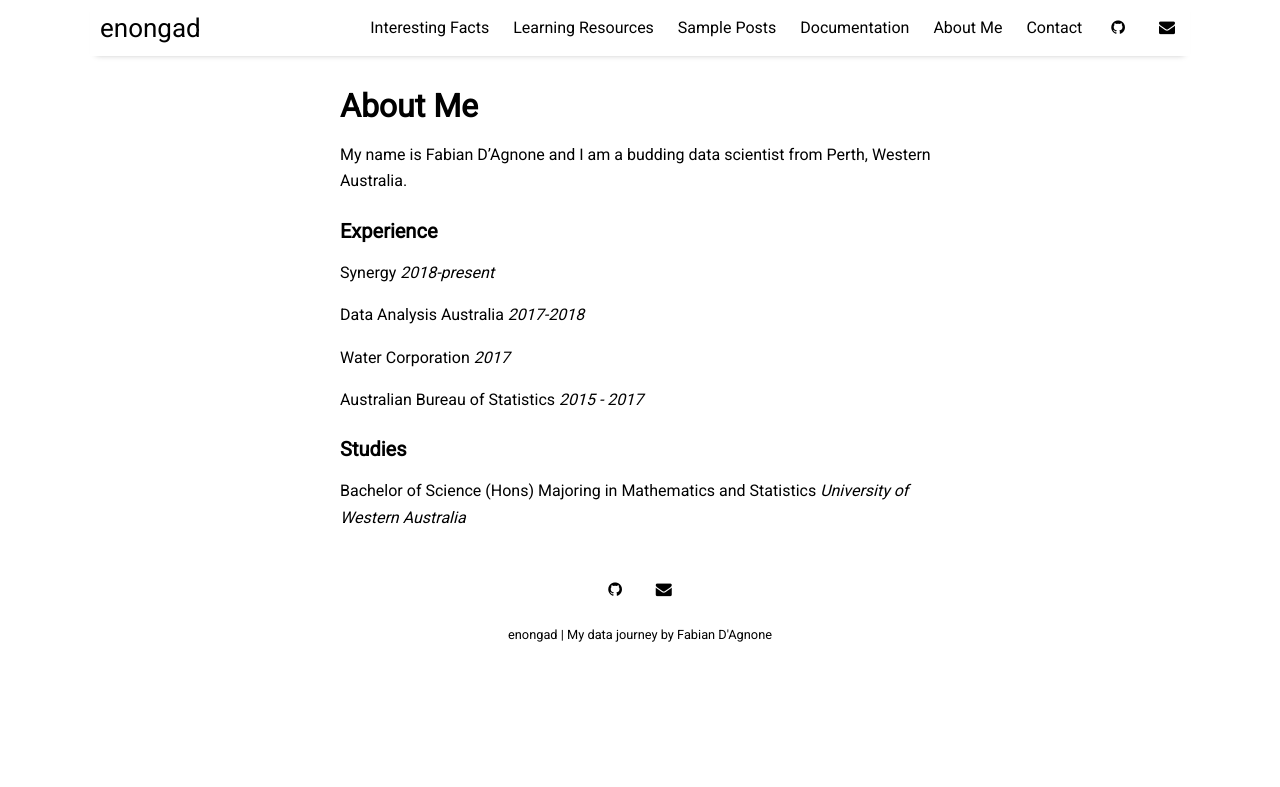
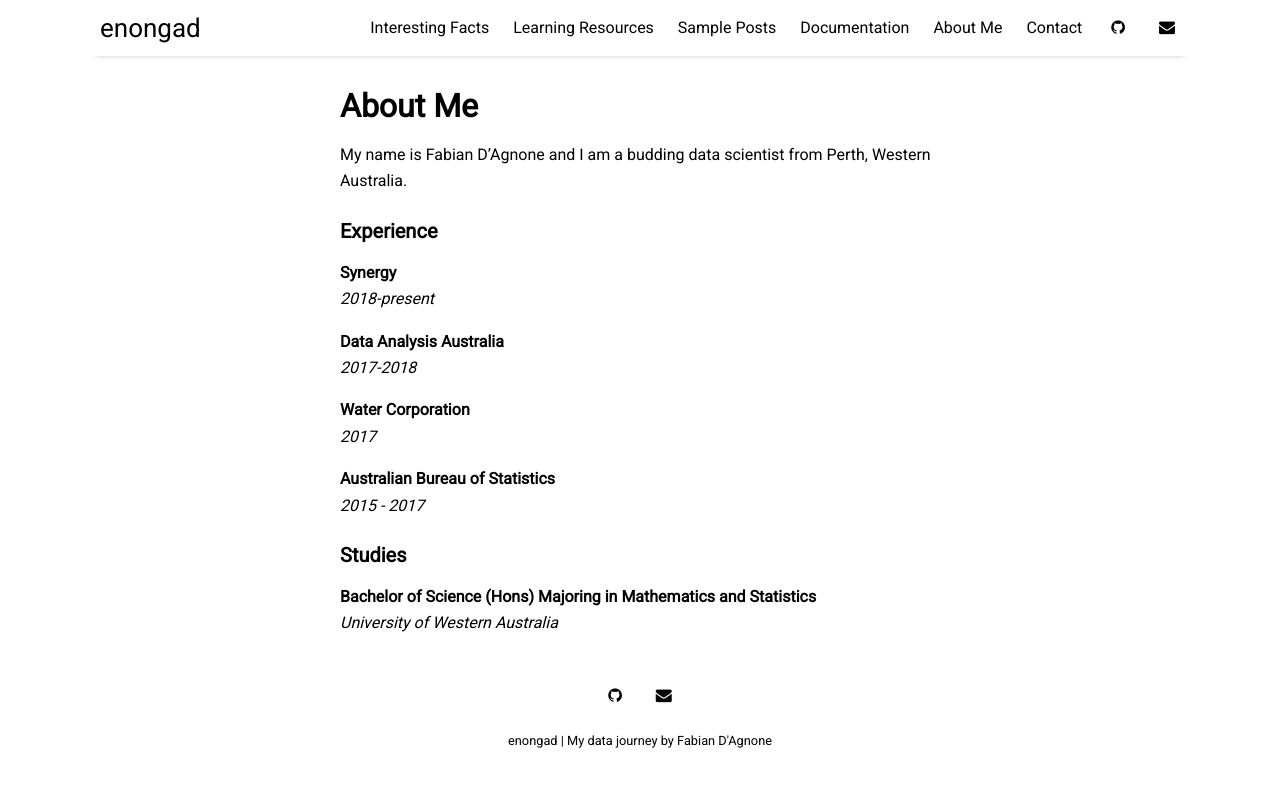
Before and after one commit to enongad/enongad.github.io, a Jekyll site: the page built from pages/about.md, in a window 1280 px wide. Shown: the top 787 px of the page. Built offline with Jekyll 4.4.1, drawn with Linux system fonts in a browser that asks for light colours; nearby versions of some CDN libraries.

```diff
--- a/pages/about.md
+++ b/pages/about.md
@@ -8,18 +8,18 @@ My name is Fabian D'Agnone and I am a budding data scientist from Perth, Western
 
 ### Experience
 
-Synergy
+**Synergy**
 *2018-present*
 
-Data Analysis Australia
+**Data Analysis Australia**
 *2017-2018*
 
-Water Corporation
+**Water Corporation**
 *2017*
 
-Australian Bureau of Statistics
+**Australian Bureau of Statistics**
 *2015 - 2017*
 
 ### Studies
-Bachelor of Science (Hons) Majoring in Mathematics and Statistics
+**Bachelor of Science (Hons) Majoring in Mathematics and Statistics**
 *University of Western Australia*
```
